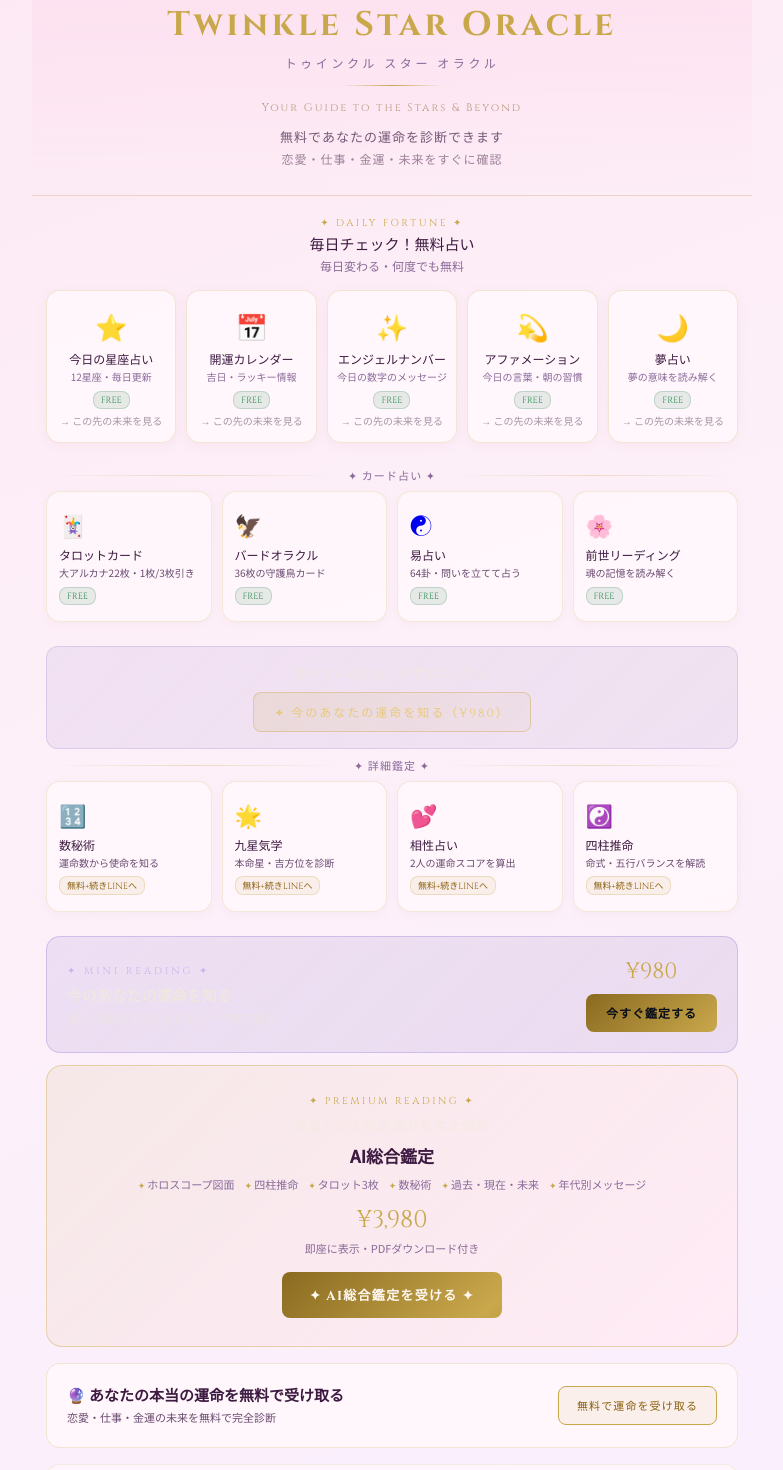
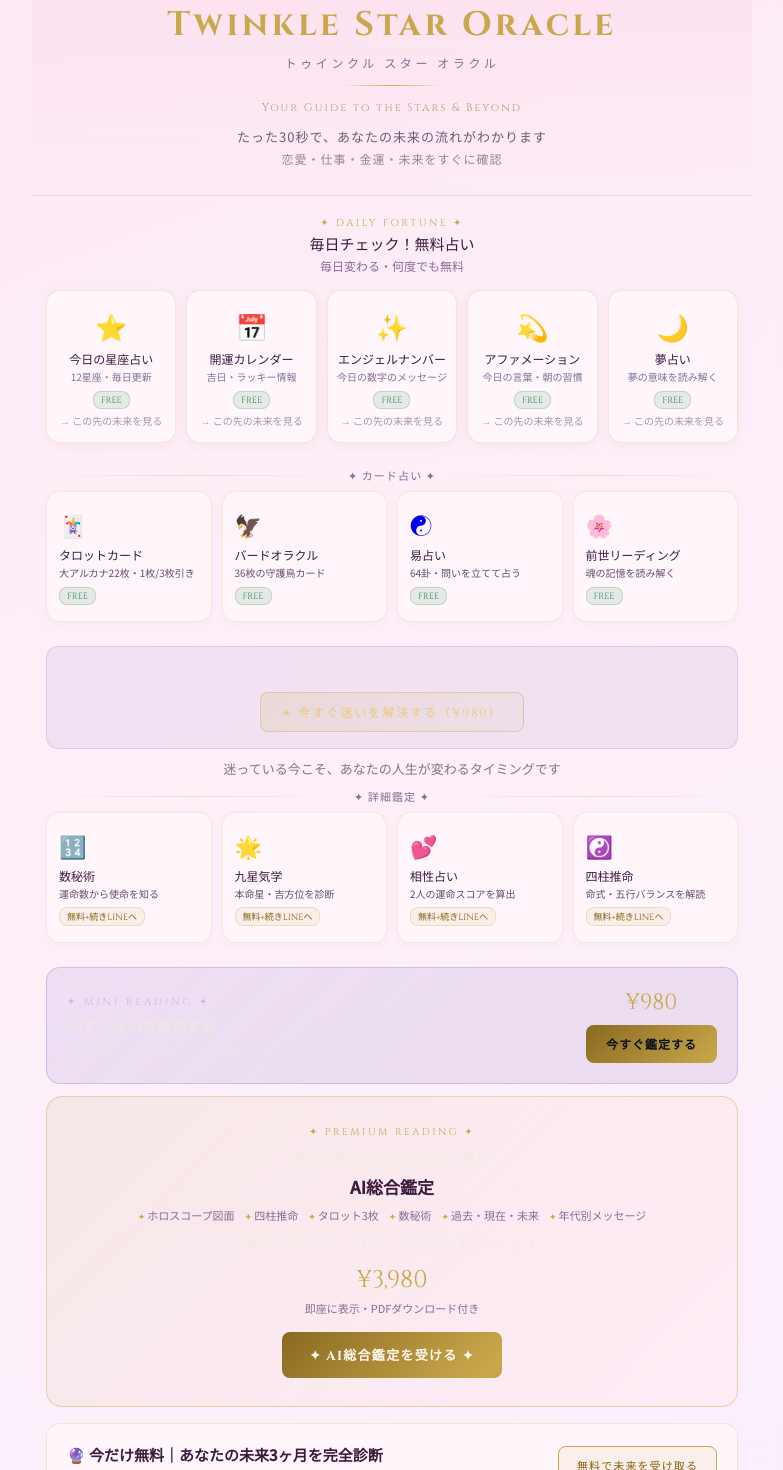
Before and after one commit to sincere1229/sincere1229-twinklelab-next, a Next.js app: page /star in a window 1280 px wide. Shown: the part 80-1550 px from the top of the page, without its empty margins (248-1031 px from the left). Built offline with nearby package versions, Linux system fonts and the light colour scheme.

Commit message:
Update page.tsx

```diff
--- a/app/star/page.tsx
+++ b/app/star/page.tsx
@@ -112,7 +112,7 @@ export default function StarPortal() {
           <div className="logo-jp">トゥインクル スター オラクル</div>
           <div className="gold-line"></div>
           <div className="tagline">Your Guide to the Stars & Beyond</div>
-          <div style={{marginTop:'12px',fontSize:'13px',color:'rgba(61,26,64,0.7)',letterSpacing:'1px'}}>無料であなたの運命を診断できます</div>
+          <div style={{marginTop:'12px',fontSize:'13px',color:'rgba(61,26,64,0.7)',letterSpacing:'1px'}}>たった30秒で、あなたの未来の流れがわかります</div>
           <div style={{fontSize:'12px',color:'rgba(61,26,64,0.5)',marginTop:'4px',letterSpacing:'1px'}}>恋愛・仕事・金運・未来をすぐに確認</div>
         </header>
 
@@ -149,9 +149,10 @@ export default function StarPortal() {
 
         <div style={{margin:'8px 14px',background:'linear-gradient(135deg,rgba(155,127,212,0.12),rgba(100,60,160,0.08))',border:'1px solid rgba(155,127,212,0.25)',borderRadius:'12px',padding:'16px',textAlign:'center'}}>
           <p style={{fontSize:'13px',color:'rgba(240,234,220,0.7)',marginBottom:'10px'}}>迷っているなら、まずはここから</p>
-          <a href="/star/mini" style={{display:'inline-block',background:'linear-gradient(135deg,rgba(201,168,76,0.15),rgba(201,168,76,0.05))',border:'1px solid rgba(201,168,76,0.4)',borderRadius:'8px',color:'#e8c97a',fontFamily:'Cinzel,serif',fontSize:'12px',letterSpacing:'2px',padding:'10px 20px',textDecoration:'none'}}>✦ 今のあなたの運命を知る（¥980）</a>
+          <a href="/star/mini" style={{display:'inline-block',background:'linear-gradient(135deg,rgba(201,168,76,0.15),rgba(201,168,76,0.05))',border:'1px solid rgba(201,168,76,0.4)',borderRadius:'8px',color:'#e8c97a',fontFamily:'Cinzel,serif',fontSize:'12px',letterSpacing:'2px',padding:'10px 20px',textDecoration:'none'}}>✦ 今すぐ迷いを解決する（¥980）</a>
         </div>
 
+        <p style={{textAlign:'center',fontSize:'13px',color:'rgba(61,26,64,0.6)',margin:'4px 14px 8px',lineHeight:'1.8'}}>迷っている今こそ、あなたの人生が変わるタイミングです</p>
         <div className="div-line"><span className="div-text">✦ 詳細鑑定 ✦</span></div>
 
         <div className="main-grid">
@@ -169,8 +170,8 @@ export default function StarPortal() {
         <div style={{margin:'8px 14px 12px',background:'linear-gradient(135deg,rgba(155,127,212,0.15),rgba(100,60,160,0.1))',border:'1px solid rgba(155,127,212,0.35)',borderRadius:'14px',padding:'20px',display:'flex',alignItems:'center',gap:'16px',flexWrap:'wrap' as const}}>
           <div style={{flex:1}}>
             <div style={{fontFamily:'Cinzel,serif',fontSize:'10px',color:'#c4a8f0',letterSpacing:'3px',textTransform:'uppercase' as const,marginBottom:'6px',opacity:0.8}}>✦ Mini Reading ✦</div>
-            <div style={{fontSize:'15px',color:'#f0eadc',fontWeight:500,marginBottom:'4px'}}>今のあなたの運命を知る</div>
-            <div style={{fontSize:'12px',color:'rgba(240,234,220,0.5)'}}>迷いを解決するための1テーマ集中鑑定</div>
+            <div style={{fontSize:'15px',color:'#f0eadc',fontWeight:500,marginBottom:'4px'}}>今すぐ迷いを解決する</div>
+            <div style={{fontSize:'12px',color:'rgba(240,234,220,0.5)'}}>答えが欲しい人のための即効鑑定</div>
           </div>
           <div style={{textAlign:'center' as const,flexShrink:0}}>
             <div style={{fontFamily:'Cinzel,serif',fontSize:'22px',color:'#c9a84c',marginBottom:'8px'}}>¥980</div>
@@ -191,6 +192,7 @@ export default function StarPortal() {
             <span className="sogo-item">過去・現在・未来</span>
             <span className="sogo-item">年代別メッセージ</span>
           </div>
+          <div style={{fontSize:'13px',color:'rgba(240,234,220,0.6)',marginBottom:'10px',letterSpacing:'1px'}}>あなたの人生は、すでに流れが決まっています</div>
           <div className="sogo-price">¥3,980</div>
           <div className="sogo-sub">即座に表示・PDFダウンロード付き</div>
           <a href="/star/sogo" className="sogo-btn">✦ AI総合鑑定を受ける ✦</a>
@@ -199,10 +201,10 @@ export default function StarPortal() {
         {/* LINEバナー */}
         <div className="line-banner">
           <div className="line-text">
-            <h3 style={{fontSize:'15px'}}>🔮 あなたの本当の運命を無料で受け取る</h3>
-            <p>恋愛・仕事・金運の未来を無料で完全診断</p>
+            <h3 style={{fontSize:'15px'}}>🔮 今だけ無料｜あなたの未来3ヶ月を完全診断</h3>
+            <p>恋愛・仕事・金運の「これから」を具体的に解説</p>
           </div>
-          <a href="https://lin.ee/XHDFrA8" target="_blank" className="line-btn">無料で運命を受け取る</a>
+          <a href="https://lin.ee/XHDFrA8" target="_blank" className="line-btn">無料で未来を受け取る</a>
         </div>
 
         {/* SEO説明文 */}
@@ -212,7 +214,7 @@ export default function StarPortal() {
             Twinkle Star Oracleは、AIを活用した本格的な占いポータルサイトです。タロットカード・バードオラクル・易占い・前世リーディング・夢占いなどのカード系占いから、数秘術・九星気学・相性占い・四柱推命などの命術系まで、11種類の多彩な占いを提供しています。毎日更新される星座占い・開運カレンダー・エンジェルナンバー・アファメーションは完全無料でご利用いただけます。また、ホロスコープ図面・四柱推命・タロット3枚・数秘術を組み合わせたAI総合鑑定（¥3,980）では、仕事運・恋愛運・金運・健康運を年代別に詳しく読み解き、過去・現在・未来のメッセージをお届けします。
           </p>
         </div>
-        <p style={{textAlign:'center',fontSize:'14px',color:'rgba(61,26,64,0.5)',margin:'16px 14px 0',lineHeight:'1.9'}}>ここまで見たあなたは、すでに答えに近づいています</p>
+        <p style={{textAlign:'center',fontSize:'14px',color:'rgba(61,26,64,0.5)',margin:'16px 14px 0',lineHeight:'1.9'}}>ここまで見たあなたは、すでに答えに近づいています<br/>次は、その答えを知るだけです</p>
         <footer>© 2026 Twinkle Lab / Twinkle Star Oracle</footer>
       </div>
     </>
```
